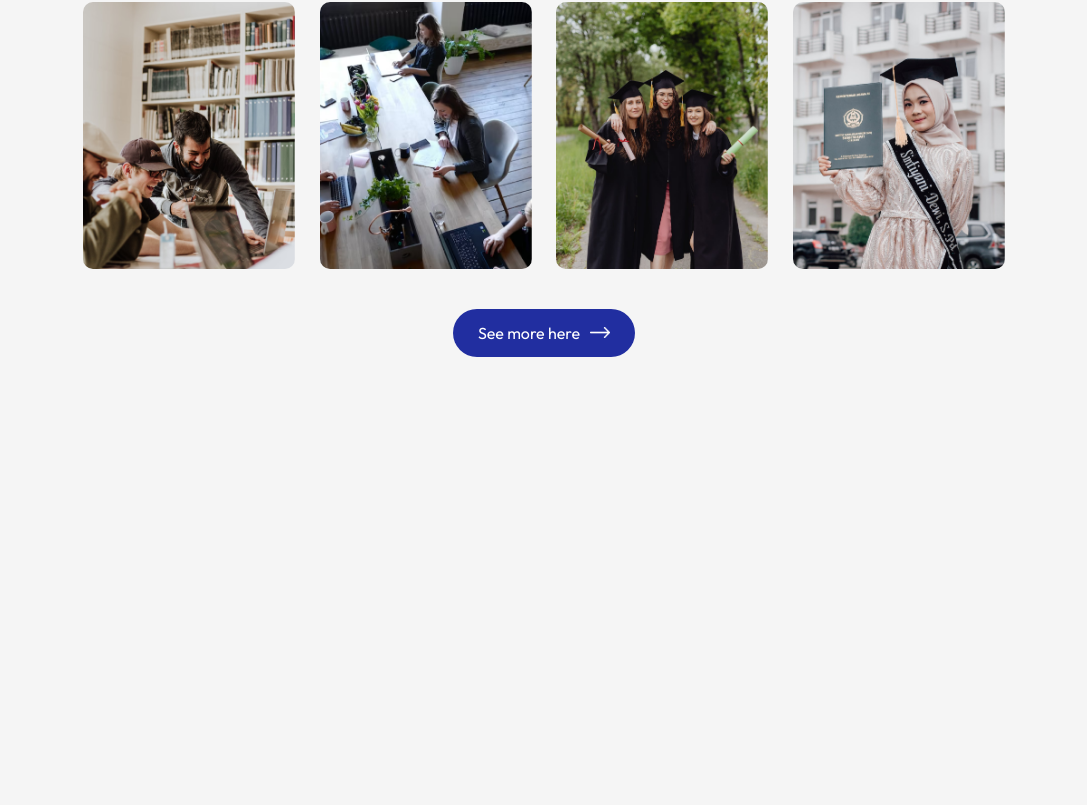
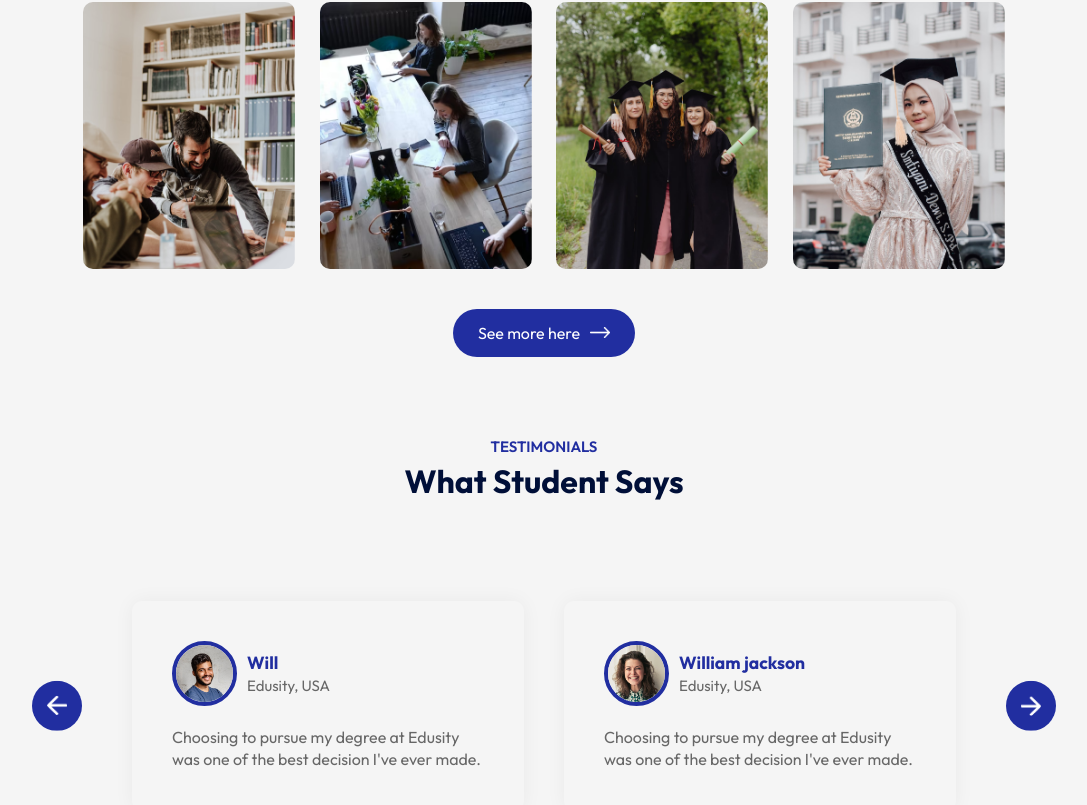
Before and after one commit to tasnimcsedu25/Edusity, a React app in the folder project3/Edusity/: page / in a window 1280 px wide. Shown: the part 2060-2865 px from the top of the page, without its empty margins (96-1183 px from the left). Before the commit the page ends 2497 px from the top, so only its background shows below. Built offline with nearby package versions, Linux system fonts and the light colour scheme; the HTML template or start-up script is replaced by a standard one.

Commit message:
testimonial done

```diff
--- a/project3/Edusity/src/App.jsx
+++ b/project3/Edusity/src/App.jsx
@@ -5,6 +5,7 @@
 import Title from './Components/Title/Title'
 import About from './Components/About/About'
 import Campus from './Components/Campus/Campus'
+import Testimonials from './Components/Testimonials/Testimonials'
 const App=()=> {
   return (
     <div>
@@ -16,6 +17,8 @@
     <About/>
     <Title subTitle='Gallery' title='Campus Photos'/>
     <Campus/>
+    <Title subTitle='TESTIMONIALS' title='What Student Says'/>
+    <Testimonials/>
 
   </div>
 
--- /dev/null
+++ b/project3/Edusity/src/Components/Testimonials/Testimonials.css
@@ -0,0 +1,59 @@
+.testimonials{
+    margin: 80px auto;
+    padding: 0 80px;
+    position: relative;
+}
+.next-btn, .back-btn{
+position: absolute;
+top:50%;
+right: 0;
+transform: translateY(-50%);
+padding: 15px;
+width: 50px;
+border-radius: 50%;
+cursor: pointer;
+background: #212EA0;
+}
+.back-btn{
+    right: auto;
+    left: 0;
+}
+.slider{
+overflow: hidden;
+}
+.slider ul{
+    display: flex;
+    width: 200%;
+    overflow-x: hidden;
+    transition: 0.5s;
+    transform: translateX(-25%);
+}
+.slider ul li{
+    list-style: none;
+    width: 50%;
+    padding: 20px;
+
+}
+.slide{
+    box-shadow: 0 0 20px rgba(0,0,0,0.05);
+    padding: 40px;
+    border-radius: 10px;
+    color:#676767;
+    line-height: 1.4;
+}
+.slide img{
+    width: 65px;
+    border-radius: 50%;
+    margin-right: 10px;
+    border: 4px solid #212EA0;
+
+}
+.user-info{
+    display: flex;
+    align-items: center;
+    margin-bottom: 20px;
+    font-size: 15px;
+}
+.user-info h3{
+    color: #212EA0;
+}
--- /dev/null
+++ b/project3/Edusity/src/Components/Testimonials/Testimonials.jsx
@@ -0,0 +1,89 @@
+import React,{useRef} from 'react'
+import './Testimonials.css'
+import next_icon from '../../assets/next-icon.png'
+import back_icon from '../../assets/back-icon.png'
+import user_1 from '../../assets/user-1.png'
+import user_2 from '../../assets/user-2.png'
+import user_3 from '../../assets/user-3.png'
+import user_4 from '../../assets/user-4.png'
+const Testimonials = () => {
+    const slider=useRef();
+    let tx=0;
+const slideForward=()=>{
+    if(tx>-50){
+        tx-=25;
+    }
+    slider.current.style.transform=`translateX(${tx}%)`;
+}
+const slideBackward=()=>{
+    if(tx<0){
+        tx+=25;
+    }
+    slider.current.style.transform=`translateX(${tx}%)`;
+}
+  return (
+    <div className='testimonials'>
+        <img src={next_icon} className='next-btn' onClick={slideForward}/>
+        <img src={back_icon} className='back-btn'onClick={slideBackward}/>
+        <div className="slider">
+            <ul ref={slider}>
+                <li>
+                    <div className="slide">
+                        <div className="user-info">
+                            <img src={user_1}/>
+                            <div>
+                                <h3>William jackson</h3>
+                                <span>Edusity, USA</span>
+                            </div>
+                        </div>
+                        <p>Choosing to pursue my degree at Edusity was one of the best decision I've ever made.</p>
+                    </div>
+                </li>
+
+                <li>
+                    <div className="slide">
+                        <div className="user-info">
+                            <img src={user_2}/>
+                            <div>
+                                <h3>Will</h3>
+                                <span>Edusity, USA</span>
+                            </div>
+                        </div>
+                        <p>Choosing to pursue my degree at Edusity was one of the best decision I've ever made.</p>
+                    </div>
+                </li>
+                <li>
+                    <div className="slide">
+                        <div className="user-info">
+                            <img src={user_3}/>
+                            <div>
+                                <h3>William jackson</h3>
+                                <span>Edusity, USA</span>
+                            </div>
+                        </div>
+                        <p>Choosing to pursue my degree at Edusity was one of the best decision I've ever made.</p>
+                    </div>
+                </li>
+                <li>
+                    <div className="slide">
+                        <div className="user-info">
+                            <img src={user_4}/>
+                            <div>
+                                <h3>William jackson</h3>
+                                <span>Edusity, USA</span>
+                            </div>
+                        </div>
+                        <p>Choosing to pursue my degree at Edusity was one of the best decision I've ever made.</p>
+                    </div>
+                </li>
+
+
+            </ul>
+        </div>
+
+
+    </div>
+  )
+}
+
+export default Testimonials
```
